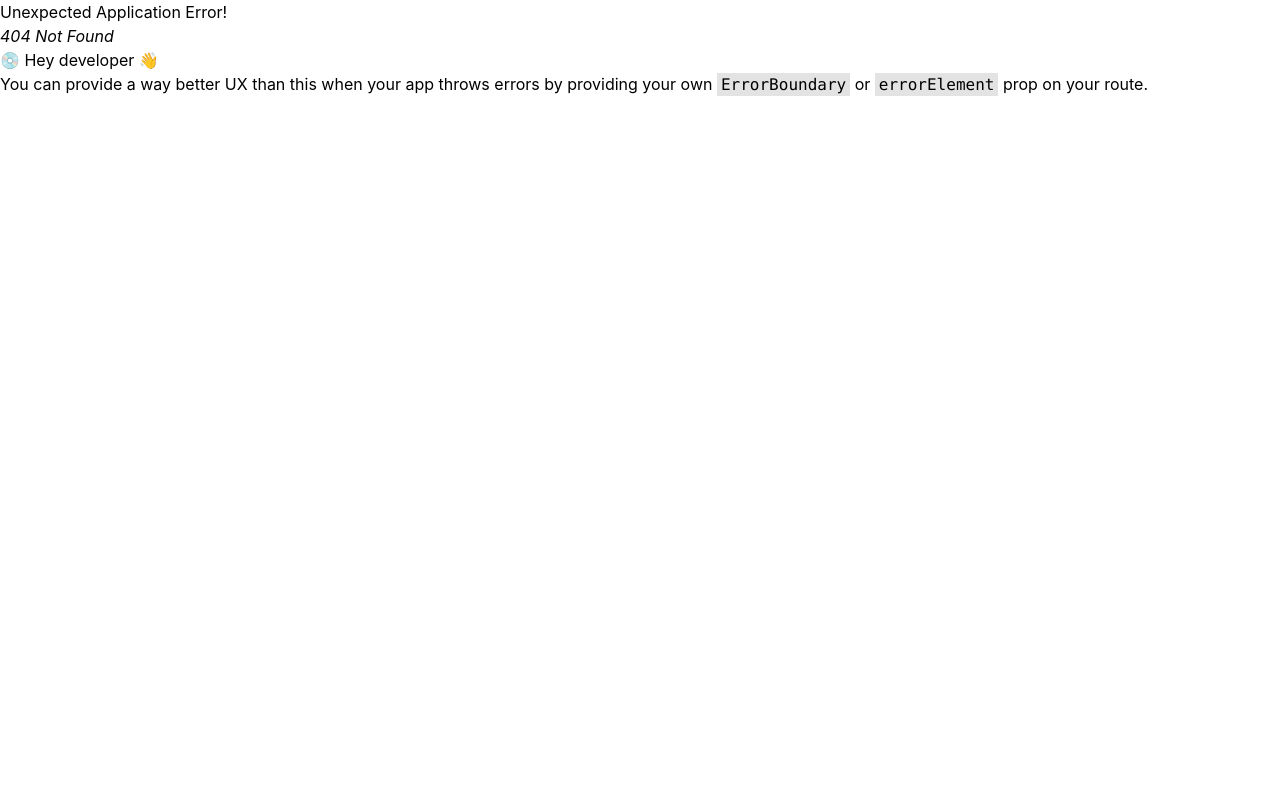
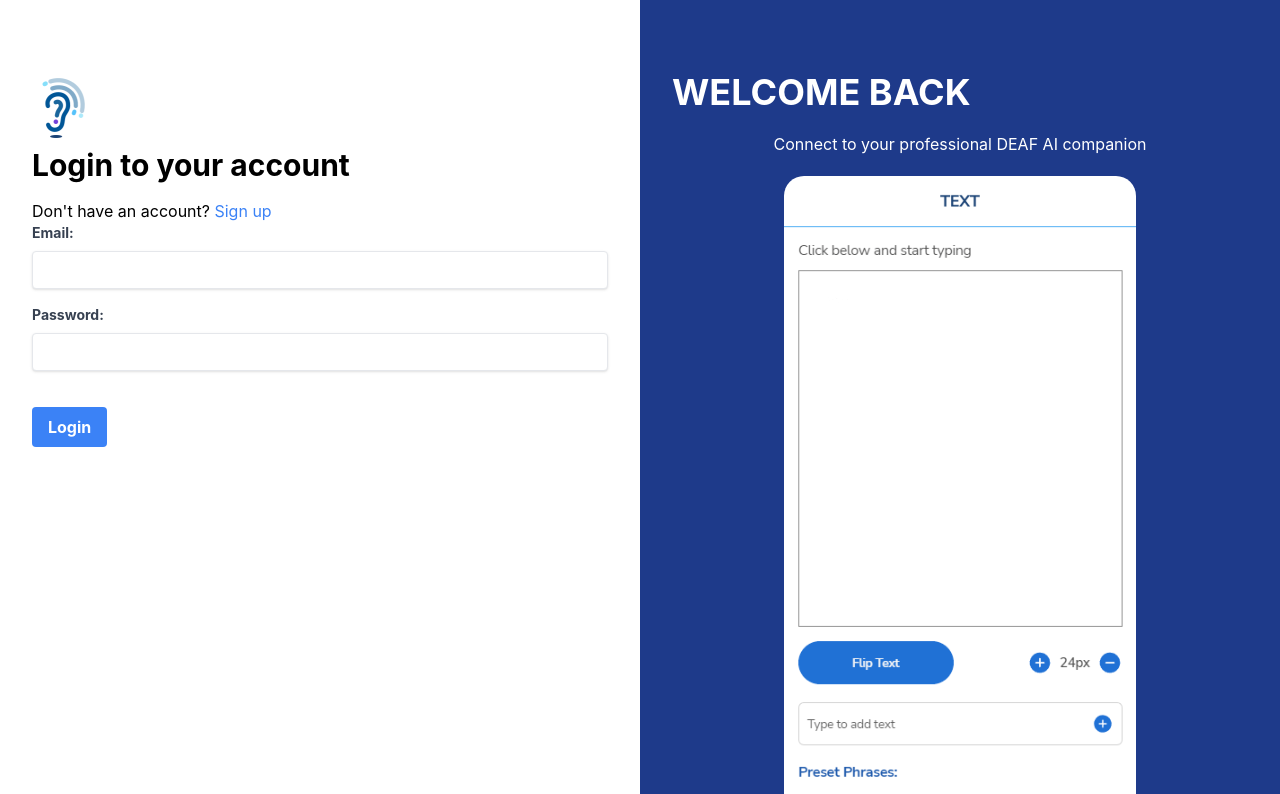
Before and after one commit to anaikarsaad/beaware, a React (Create React App) app: page /login in a window 1280 px wide. Before the commit this address had no page. Shown: the top 794 px of the page. Built offline with nearby package versions, Linux system fonts and the light colour scheme.

Commit message:
sign in functionality and firebase changes added

```diff
--- a/src/App.tsx
+++ b/src/App.tsx
@@ -12,6 +12,8 @@ import {
 import Admin from './pages/Admin';
 import OnboardingPage from './pages/Onboarding-page';
 import SignUpPage from './pages/Sign-up-page';
+import LoginPage from './pages/login-page'
+
 const App: React.FC = () => {
 const check:boolean = false;
   const router = createBrowserRouter(
@@ -19,6 +21,7 @@ const check:boolean = false;
       <Route>
      <Route path='/' element={<Admin></Admin>}/>
       <Route path='/onboarding' element={<OnboardingPage/>}/>
+      <Route path='/login' element={<LoginPage/>}/>
       <Route path='/signup' element={<SignUpPage/>}/>
     <Route
     path='/admin'
--- a/src/components/Button.tsx
+++ b/src/components/Button.tsx
@@ -1,13 +1,19 @@
-import React from 'react'
+import React from 'react';
 
-interface ButtonProps{
-    buttonText:string;
+interface ButtonProps {
+  buttonText: string;
+  onClick?: (event: React.MouseEvent<HTMLButtonElement>) => void; // Allow onClick to be optional
 }
 
-const Button:React.FC <ButtonProps> = ({buttonText}) => {
+const Button: React.FC<ButtonProps> = ({ buttonText, onClick }) => {
   return (
-    <button className='w-[356px] h-[48px] bg-[#2071D5] rounded-full text-[#FFFFFF]'>{buttonText}</button>
-  )
-}
+    <button
+      onClick={onClick} // Use the onClick prop here
+      className="bg-blue-500 text-white py-2 px-4 rounded hover:bg-blue-700 focus:outline-none focus:shadow-outline-blue active:bg-blue-800"
+    >
+      {buttonText}
+    </button>
+  );
+};
 
-export default Button
+export default Button;
--- a/src/pages/Onboarding-page.tsx
+++ b/src/pages/Onboarding-page.tsx
@@ -1,49 +1,99 @@
 import React, { useState } from 'react';
 import Button from '../components/Button';
-import { Circle } from '@uiw/react-color';
+import { useNavigate } from 'react-router-dom';
+import { getDatabase, ref, push } from 'firebase/database';
+import { app } from '../firebase'; // Assuming 'app' is your Firebase app instance
+
 const OnboardingPage: React.FC = () => {
+  const [color, setColor] = useState("f6f6f6");
+  const [name, setName] = useState(""); // State for user name
+  const [imageLink, setImageLink] = useState(""); // State for image link
+  const [showColor, setShowColor] = useState(false);
+  const navigate = useNavigate();
 
-  const[color,setColor]=useState("f6f6f6");
-  const[showColor,setshowColor]=useState(false);
-  const handleColor=(event:any)=>{
+  // Handle change for the name input
+  const handleNameChange = (e: React.ChangeEvent<HTMLInputElement>) => {
+    setName(e.target.value);
+  };
 
-          setColor(event.target.value)
-          console.log(color);
+  // Handle change for the image link input
+  const handleImageLinkChange = (e: React.ChangeEvent<HTMLInputElement>) => {
+    setImageLink(e.target.value);
+  };
 
+  const handleColor = (event: React.ChangeEvent<HTMLInputElement>) => {
+    setColor(event.target.value);
+  };
 
-  }
+  const handleFocus = () => {
+    setShowColor(true);
+  };
 
-  const handleFocus=()=>{
-    setshowColor(true);
+  const handleSubmit = async (e: React.FormEvent) => {
+    e.preventDefault();
 
-  }
+    // Save user details to Firebase database
+    const db = getDatabase(app);
+    const userRef = ref(db, 'users'); // Adjust the path as needed
+
+    const formData = {
+      name: name,
+      imageLink: imageLink,
+      color: color,
+    };
+
+    try {
+      await push(userRef, formData);
+      console.log('User details saved:', formData);
+      navigate('/');
+    } catch (error: any) {
+      console.error('Error saving user details:', error.message);
+    }
+  };
+
   return (
-    <div className='flex items-center justify-center h-screen bg-[#F6F6F6] '>
-      <div className=' h-[600px] w-[556px] bg-[#FFFFFF] flex gap-5 items-center flex-col rounded-[20px] drop-shadow-2xl'>
-      <div className='pt-10 flex flex-col gap-1'>
-        <p className='font-bold text-2xl tracking-wide'>Lets setup some basic details</p>
-        <p className='self-center'>Fill the form to know better</p>
-      </div>
-      <input placeholder='Name' className='border rounded-[20px] border-[#B0B0B0] w-[438px] h-[52px]  p-3'/>
-      <input placeholder='Image Link' className='border rounded-[20px] border-[#B0B0B0] w-[438px] h-[52px] p-3'/>
-
+    <div className='flex items-center justify-center h-screen bg-[#F6F6F6]'>
+      <div className='h-[600px] w-[556px] bg-[#FFFFFF] flex gap-5 items-center flex-col rounded-[20px] drop-shadow-2xl'>
+        {/* Form Content */}
+        <div className='pt-10 flex flex-col gap-1'>
+          <p className='font-bold text-2xl tracking-wide'>Let's set up some basic details</p>
+          <p className='self-center'>Fill the form to know you better</p>
+        </div>
+        <input
+          placeholder='Name'
+          value={name}
+          onChange={handleNameChange}
+          className='border rounded-[20px] border-[#B0B0B0] w-[438px] h-[52px]  p-3'
+        />
+        <input
+          placeholder='Image Link'
+          value={imageLink}
+          onChange={handleImageLinkChange}
+          className='border rounded-[20px] border-[#B0B0B0] w-[438px] h-[52px] p-3'
+        />
+        {/* Color Picker Input */}
         <div className='relative'>
-        <input placeholder='Color'  className='border rounded-[20px] border-[#B0B0B0] w-[438px] h-[52px] p-3' onChange={handleColor} onFocus={handleFocus} onBlur={()=>{setshowColor(false)
-      }}/>
-              <div className='h-8 w-8 radius-10 rounded-full absolute top-1/2 left-[85%] transform -translate-y-1/2' style={{backgroundColor:color}}></div>
-
+          <input
+            placeholder='Color'
+            value={color} // Bind color state to input
+            onChange={handleColor}
+            onFocus={handleFocus}
+            onBlur={() => setShowColor(false)}
+            className='border rounded-[20px] border-[#B0B0B0] w-[438px] h-[52px] p-3'
+          />
+          <div
+            className='h-8 w-8 rounded-full absolute top-1/2 left-[85%] transform -translate-y-1/2'
+            style={{ backgroundColor: color }}
+          ></div>
         </div>
 
-
-
-      <div className='pt-10 self-flexend'>
-      <Button buttonText='Submit'></Button>
-
+        {/* Submit Button */}
+        <div className='pt-10 self-flexend'>
+          <Button buttonText='Submit' onClick={handleSubmit} />
+        </div>
       </div>
-
-      </div>
-        </div>
+    </div>
   );
-}
+};
 
 export default OnboardingPage;
--- a/src/pages/Sign-up-page.tsx
+++ b/src/pages/Sign-up-page.tsx
@@ -1,10 +1,11 @@
-import React, { useState } from 'react';
+//import React, { useState } from 'react';
 import LogoImage from '../images/Logo.png';
 import MainImage from '../images/Unnamed-file 1.svg';
 import MainPage from '../pages/Onboarding-page'
 import { useNavigate } from 'react-router-dom';
 import { getDatabase, ref, push } from 'firebase/database';
 import { app, database } from '../firebase';
+import React, { useState, useEffect } from 'react';
 import { getAuth, createUserWithEmailAndPassword } from 'firebase/auth';
 
 const SignUpPage: React.FC = () => {
@@ -13,7 +14,18 @@ const SignUpPage: React.FC = () => {
     email: '',
     password: '',
   });
+
+  const [userCreated, setUserCreated] = useState(false);  // New state
+
   const navigate = useNavigate();
+
+  useEffect(() => {
+    // Watch for changes in userCreated state
+    if (userCreated) {
+      navigate('/onboarding');  // Navigate to onboarding page
+    }
+  }, [userCreated, navigate]);
+
   const handleChange = (e: React.ChangeEvent<HTMLInputElement>) => {
     setFormData({
       ...formData,
@@ -34,8 +46,8 @@ const SignUpPage: React.FC = () => {
       const user = userCredential.user;
       console.log('User created:', user);
 
-      // Redirect to the Onboarding page after user creation
-      navigate('/onboarding');
+      // Set the userCreated state to trigger navigation
+      setUserCreated(true);
     } catch (error: any) {
       console.error('Error creating user:', error.message);
     }
--- /dev/null
+++ b/src/pages/login-page.tsx
@@ -0,0 +1,97 @@
+// Import necessary hooks and Firebase functions
+import React, { useState } from 'react';
+import { useNavigate } from 'react-router-dom';
+import { getAuth, signInWithEmailAndPassword } from 'firebase/auth';
+import LogoImage from '../images/Logo.png';
+import MainImage from '../images/Unnamed-file 1.svg';
+
+const LoginPage: React.FC = () => {
+  const [loginData, setLoginData] = useState({
+    email: '',
+    password: '',
+  });
+
+  const navigate = useNavigate();
+
+  const handleChange = (e: React.ChangeEvent<HTMLInputElement>) => {
+    setLoginData({
+      ...loginData,
+      [e.target.name]: e.target.value,
+    });
+  };
+
+  const handleSubmit = async (e: React.FormEvent) => {
+    e.preventDefault();
+
+    const auth = getAuth();
+
+    try {
+      // Sign in user with email and password
+      await signInWithEmailAndPassword(auth, loginData.email, loginData.password);
+      console.log('Login successful');
+      navigate('/');
+    } catch (error: any) {
+      console.error('Error logging in:', error.message);
+    }
+  };
+
+  return (
+    <div className="flex min-h-screen">
+      {/* Left Column */}
+      <div className="flex-1 p-8">
+        <img className="mt-10" src={LogoImage} alt="Company Logo" />
+        <h1 className="text-3xl font-bold mb-4">Login to your account</h1>
+        <p>Don't have an account? <a href="/signup" className="text-blue-500 hover:text-blue-700">Sign up</a></p>
+
+        {/* Form */}
+        <form onSubmit={handleSubmit} className="mb-4">
+          <div className="mb-4">
+            <label htmlFor="email" className="block text-gray-700 text-sm font-bold mb-2">
+              Email:
+            </label>
+            <input
+              type="email"
+              id="email"
+              name="email"
+              value={loginData.email}
+              onChange={handleChange}
+              className="shadow appearance-none border rounded w-full py-2 px-3 text-gray-700 leading-tight focus:outline-none focus:shadow-outline"
+              required
+            />
+          </div>
+
+          <div className="mb-6">
+            <label htmlFor="password" className="block text-gray-700 text-sm font-bold mb-2">
+              Password:
+            </label>
+            <input
+              type="password"
+              id="password"
+              name="password"
+              value={loginData.password}
+              onChange={handleChange}
+              className="shadow appearance-none border rounded w-full py-2 px-3 text-gray-700 mb-3 leading-tight focus:outline-none focus:shadow-outline"
+              required
+            />
+          </div>
+
+          <button
+            type="submit"
+            className="bg-blue-500 hover:bg-blue-700 text-white font-bold py-2 px-4 rounded focus:outline-none focus:shadow-outline"
+          >
+            Login
+          </button>
+        </form>
+      </div>
+
+      {/* Right Column */}
+      <div className="flex-1 bg-blue-900 p-8 text-white">
+        <h1 className='text-4xl font-bold mt-10'>WELCOME BACK</h1>
+        <p className='text-m m-5 text-center'>Connect to your professional DEAF AI companion</p>
+        <img className='mx-auto my-auto' src={MainImage} alt="Inspirational Visual" />
+      </div>
+    </div>
+  );
+};
+
+export default LoginPage;
```
